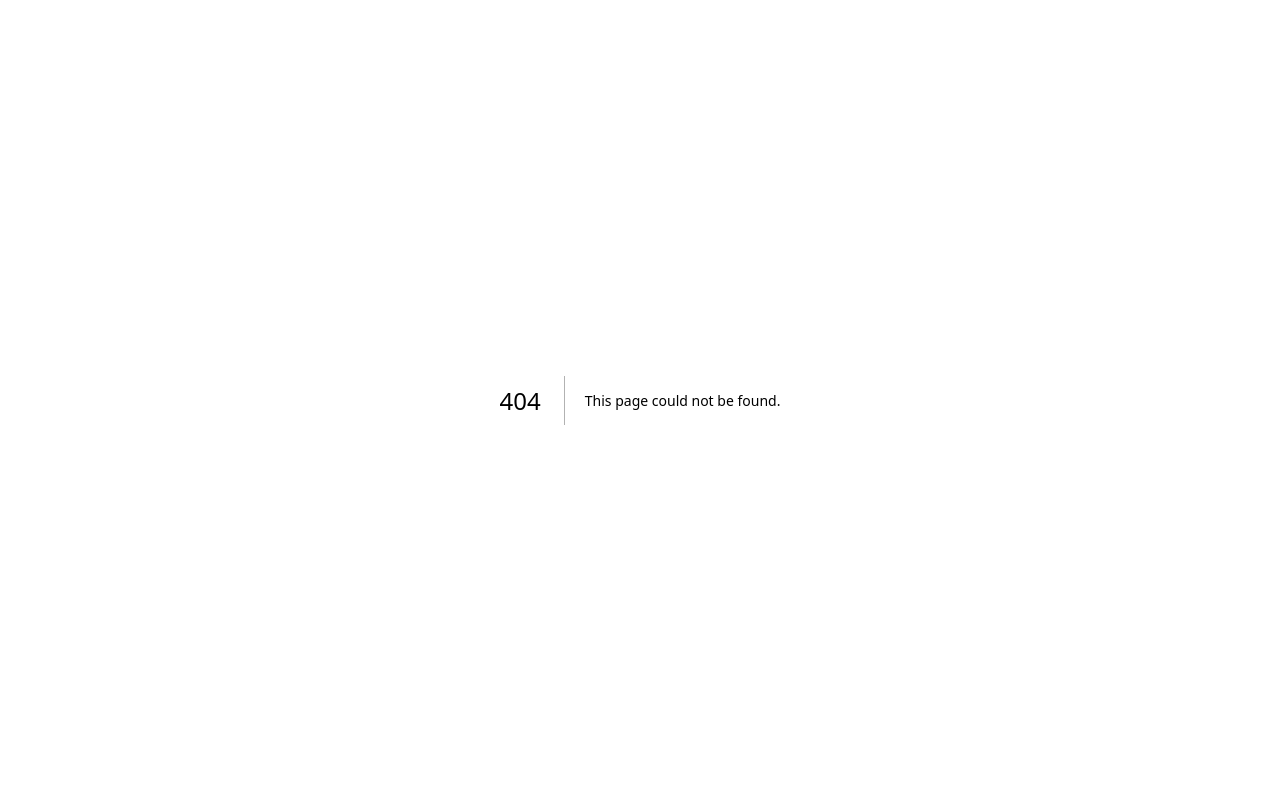
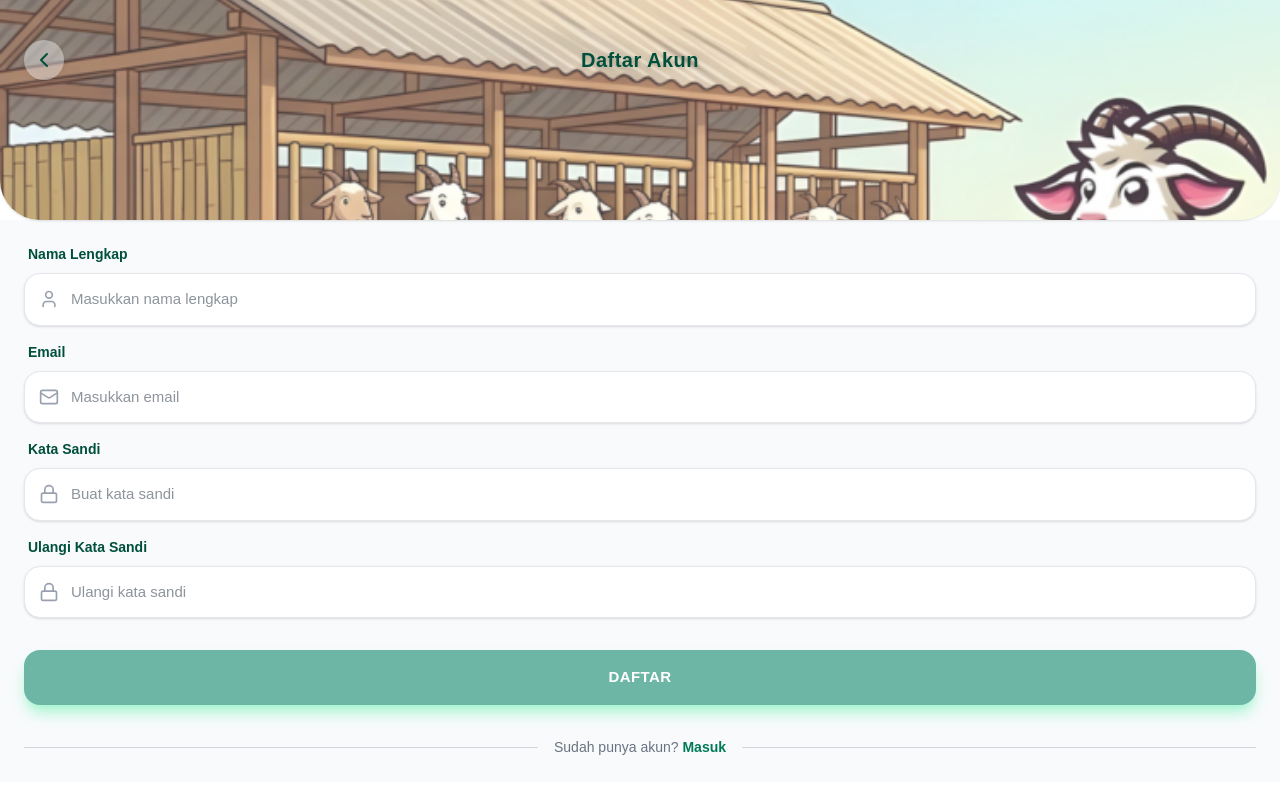
Before and after one commit to imammeze/ternak-app-frontend, a Next.js app: page /register in a window 1280 px wide. Before the commit this address had no page. Shown: the top 794 px of the page. Built offline with nearby package versions, Linux system fonts and the light colour scheme.

Commit message:
feat: create register page

```diff
--- /dev/null
+++ b/src/app/register/page.tsx
@@ -0,0 +1,105 @@
+import Link from "next/link";
+import Image from "next/image";
+import { ChevronLeft, Mail, Lock, User } from "lucide-react";
+
+export default function RegisterPage() {
+  return (
+    <>
+      <div className="relative w-full h-[220px] rounded-b-[40px] overflow-hidden bg-emerald-50 shrink-0 shadow-sm">
+        <Image
+          src="/banner.png"
+          alt="Ilustrasi Peternakan"
+          fill
+          className="object-cover"
+          priority
+        />
+        <div className="absolute inset-0 bg-white/20 z-10"></div>
+
+        <div className="absolute top-0 w-full flex items-center justify-between px-6 pt-10 z-20 text-emerald-900 drop-shadow-sm">
+          <Link
+            href="/login"
+            className="cursor-pointer bg-white/40 p-2 rounded-full backdrop-blur-md">
+            <ChevronLeft size={24} />
+          </Link>
+          <h1 className="text-xl font-bold tracking-wide">Daftar Akun</h1>
+          <div className="w-10"></div>
+        </div>
+      </div>
+
+      <div className="flex-1 px-6 py-6 bg-slate-50 overflow-y-auto flex flex-col">
+        <div className="mb-4">
+          <label className="block text-[14px] font-semibold text-emerald-900 mb-2 ml-1">
+            Nama Lengkap
+          </label>
+          <div className="flex items-center border border-gray-200 rounded-2xl p-3.5 bg-white shadow-sm focus-within:border-emerald-500 focus-within:ring-1 focus-within:ring-emerald-500 transition-all">
+            <User size={20} className="text-gray-400 mr-3" />
+            <input
+              type="text"
+              placeholder="Masukkan nama lengkap"
+              className="flex-1 text-[15px] text-gray-800 outline-none bg-transparent"
+            />
+          </div>
+        </div>
+
+        <div className="mb-4">
+          <label className="block text-[14px] font-semibold text-emerald-900 mb-2 ml-1">
+            Email
+          </label>
+          <div className="flex items-center border border-gray-200 rounded-2xl p-3.5 bg-white shadow-sm focus-within:border-emerald-500 focus-within:ring-1 focus-within:ring-emerald-500 transition-all">
+            <Mail size={20} className="text-gray-400 mr-3" />
+            <input
+              type="email"
+              placeholder="Masukkan email"
+              className="flex-1 text-[15px] text-gray-800 outline-none bg-transparent"
+            />
+          </div>
+        </div>
+
+        <div className="mb-4">
+          <label className="block text-[14px] font-semibold text-emerald-900 mb-2 ml-1">
+            Kata Sandi
+          </label>
+          <div className="flex items-center border border-gray-200 rounded-2xl p-3.5 bg-white shadow-sm focus-within:border-emerald-500 focus-within:ring-1 focus-within:ring-emerald-500 transition-all">
+            <Lock size={20} className="text-gray-400 mr-3" />
+            <input
+              type="password"
+              placeholder="Buat kata sandi"
+              className="flex-1 text-[15px] text-gray-800 outline-none bg-transparent"
+            />
+          </div>
+        </div>
+
+        <div className="mb-8">
+          <label className="block text-[14px] font-semibold text-emerald-900 mb-2 ml-1">
+            Ulangi Kata Sandi
+          </label>
+          <div className="flex items-center border border-gray-200 rounded-2xl p-3.5 bg-white shadow-sm focus-within:border-emerald-500 focus-within:ring-1 focus-within:ring-emerald-500 transition-all">
+            <Lock size={20} className="text-gray-400 mr-3" />
+            <input
+              type="password"
+              placeholder="Ulangi kata sandi"
+              className="flex-1 text-[15px] text-gray-800 outline-none bg-transparent"
+            />
+          </div>
+        </div>
+
+        <button className="w-full bg-[#6db6a5] hover:bg-emerald-600 text-white font-bold py-4 rounded-2xl shadow-lg shadow-emerald-200 transition-colors tracking-wide text-[15px]">
+          DAFTAR
+        </button>
+
+        <div className="mt-8 text-center text-[14px] text-gray-500 flex items-center justify-center gap-4">
+          <div className="h-px bg-gray-300 flex-1"></div>
+          <span>
+            Sudah punya akun?{" "}
+            <Link
+              href="/login"
+              className="text-emerald-700 font-bold hover:underline">
+              Masuk
+            </Link>
+          </span>
+          <div className="h-px bg-gray-300 flex-1"></div>
+        </div>
+      </div>
+    </>
+  );
+}
```
